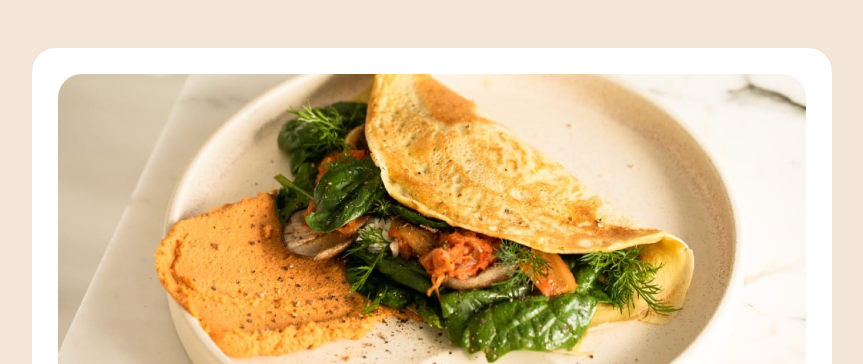
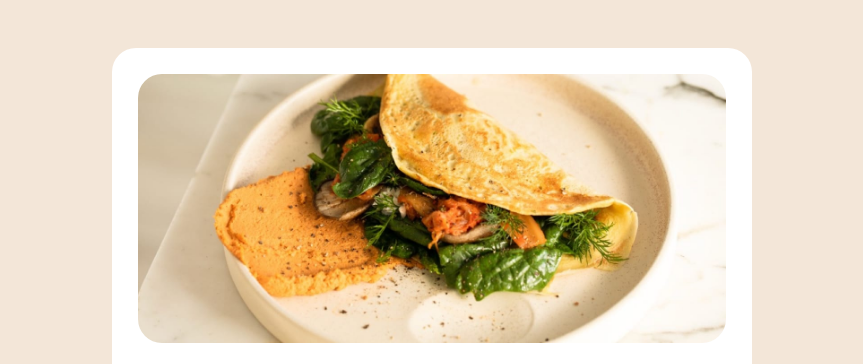
Before and after one commit to siyad01/recipe-page, a plain HTML site: page index.html in a window 1280 px wide. Shown: the top 364 px of the page, without its empty margins (208-1071 px from the left). Drawn offline with Linux system fonts and the light colour scheme.

Commit message:
Update index.html

```diff
--- a/index.html
+++ b/index.html
@@ -196,7 +196,7 @@
       .card{
         display: block;
         border-radius: 1.5em;
-        width: 100vh;
+        width: 80vh;
         background: white;
         margin-top: 3em;
         margin-bottom: 3em;
```
